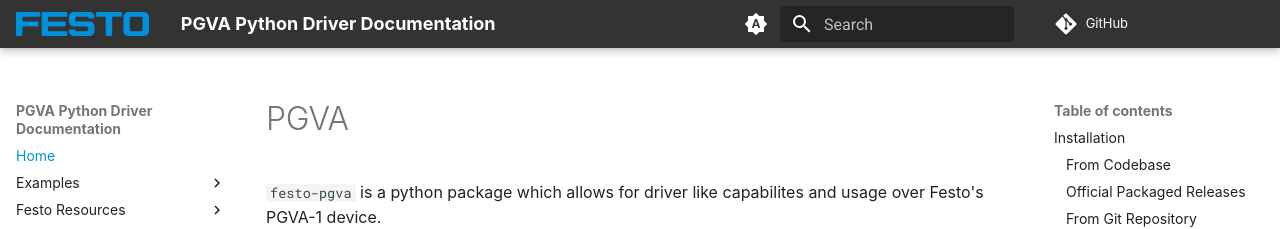
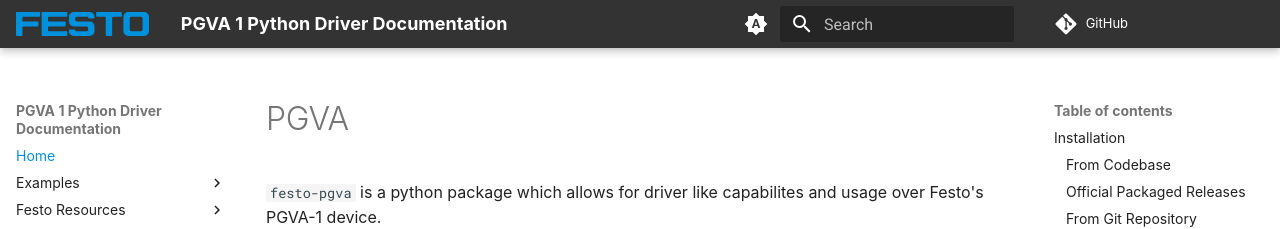
Before and after one commit to Festo-se/festo-pgva, an MkDocs documentation site: the page built from docs/index.md, in a window 1280 px wide. Shown: the top 229 px of the page. Built offline with MkDocs 1.6.1 and Material for MkDocs 9.7.7, drawn with Linux system fonts in a browser that asks for light colours; some web fonts are replaced; comment, search, counter and statistics services are not loaded.

Commit message:
Update site name and URL in mkdocs configuration

```diff
--- a/mkdocs.yml
+++ b/mkdocs.yml
@@ -1,5 +1,5 @@
-site_name: PGVA Python Driver Documentation
-site_url: https://github.com/Festo-se/festo-pgva
+site_name: PGVA 1 Python Driver Documentation
+site_url: https://festo-se.github.io/festo-pgva/
 repo_url: https://github.com/Festo-se/festo-pgva
 
 site_dir: public
```
